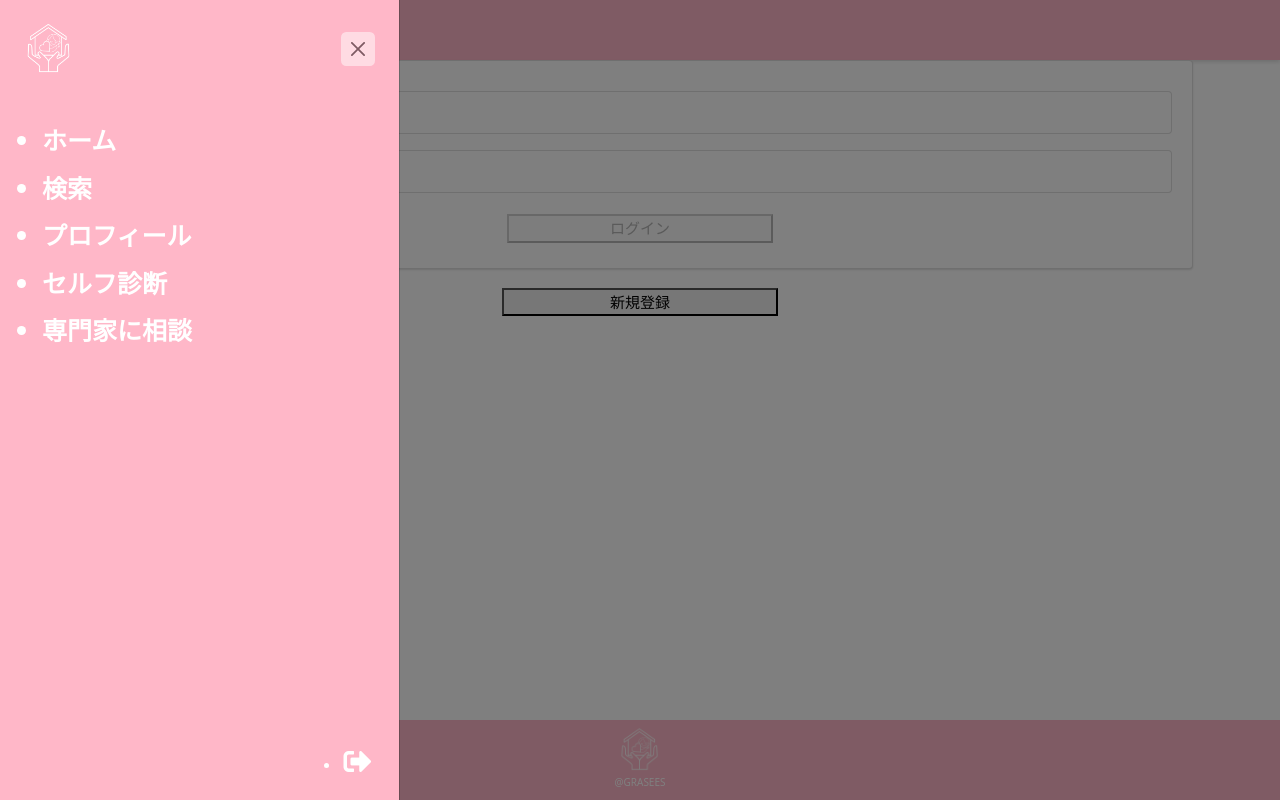
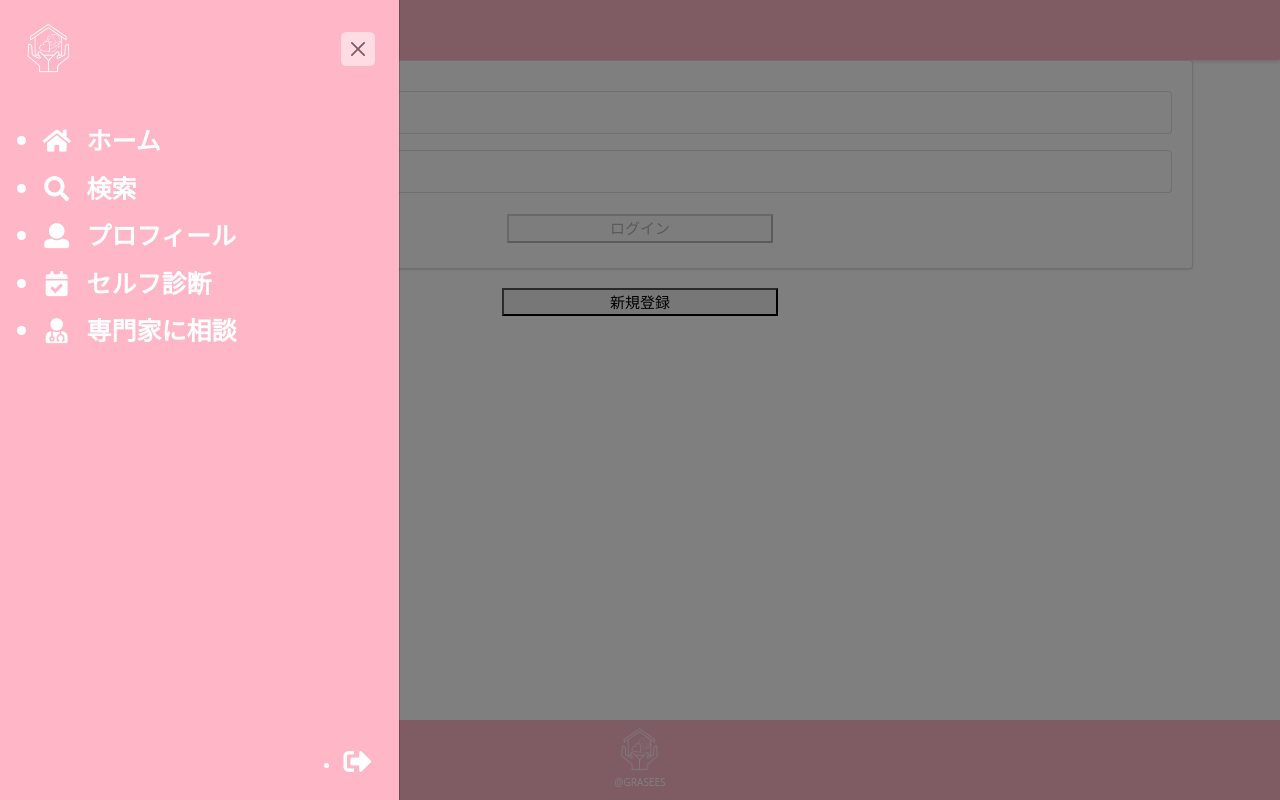
Before and after one commit to shunyadesu/MTI-intern, a Vue app: page /#/login in a window 1280 px wide. Both pictures are taken after a click on the button 52 px from the left and 30 px from the top of the page. Built offline with nearby package versions, Linux system fonts and the light colour scheme; the HTML template or start-up script is replaced by a standard one.

Commit message:
css追加

```diff
--- a/src/App.vue
+++ b/src/App.vue
@@ -1,10 +1,11 @@
 <template>
   <div id="app">
-    <Header v-if="$route.name !== 'TopPage'"/>
+    <Header v-if="$route.name !== 'Lp'"/>
     <main>
       <router-view />
     </main>
   </div>
+  <Plus v-if="!['Lp', 'Login'].includes($route.name)"/>
   <Footer />
 </template>
 <script>
@@ -12,12 +13,14 @@
 import { RouterView } from 'vue-router'
 import Header from '@/components/Header.vue'
 import Footer from '@/components/Footer.vue'
+import Plus from '@/components/Plus.vue'
 
 export default {
   name: 'App',
   components: {
     Header,
-    Footer
+    Footer,
+    Plus
   },
   computed: {
     isMenuShow() {
--- /dev/null
+++ b/src/components/Plus.vue
@@ -0,0 +1,22 @@
+<template>
+    <div>
+    <button type="submit"><router-link to='/post' class="plus"><i class="pencil alternate icon"></i></router-link></button>
+    </div>
+</template>
+
+<style scoped>
+    div {
+        text-align: right;
+    }
+
+    button {
+        margin: 20px;
+        padding: 10px;
+    }
+
+    .plus {
+        color: #ffffff;
+        font-weight: bold;
+        text-decoration: none;
+    }
+</style>
--- a/src/components/Slidebar.vue
+++ b/src/components/Slidebar.vue
@@ -11,11 +11,11 @@
       </div>
       <div class="offcanvas-body">
         <ul>
-          <li><router-link to='/'>ホーム</router-link></li>
-          <li><router-link to='/search'>検索</router-link></li>
-          <li><router-link to='/profile'>プロフィール</router-link></li>
-          <li><router-link to='/diagnosehome'>セルフ診断</router-link></li>
-          <li><router-link to='/chat'>専門家に相談</router-link></li>
+          <li><router-link to='/'><i class="home icon"></i>ホーム</router-link></li>
+          <li><router-link to='/search'><i class="search icon"></i>検索</router-link></li>
+          <li><router-link to='/profile'><i class="user icon"></i>プロフィール</router-link></li>
+          <li><router-link to='/diagnosehome'><i class="calendar check icon"></i>セルフ診断</router-link></li>
+          <li><router-link to='/chat'><i class="user md icon"></i>専門家に相談</router-link></li>
         </ul>
       </div>
       <div class="key-menu">
@@ -97,4 +97,9 @@ a {
   font-weight: bold;
   text-decoration: none;
 }
+
+.home.icon,.search.icon,.user.icon,.calendar.check.icon,.user.md.icon {
+  margin-right: 15px;
+}
+
 </style>
```
